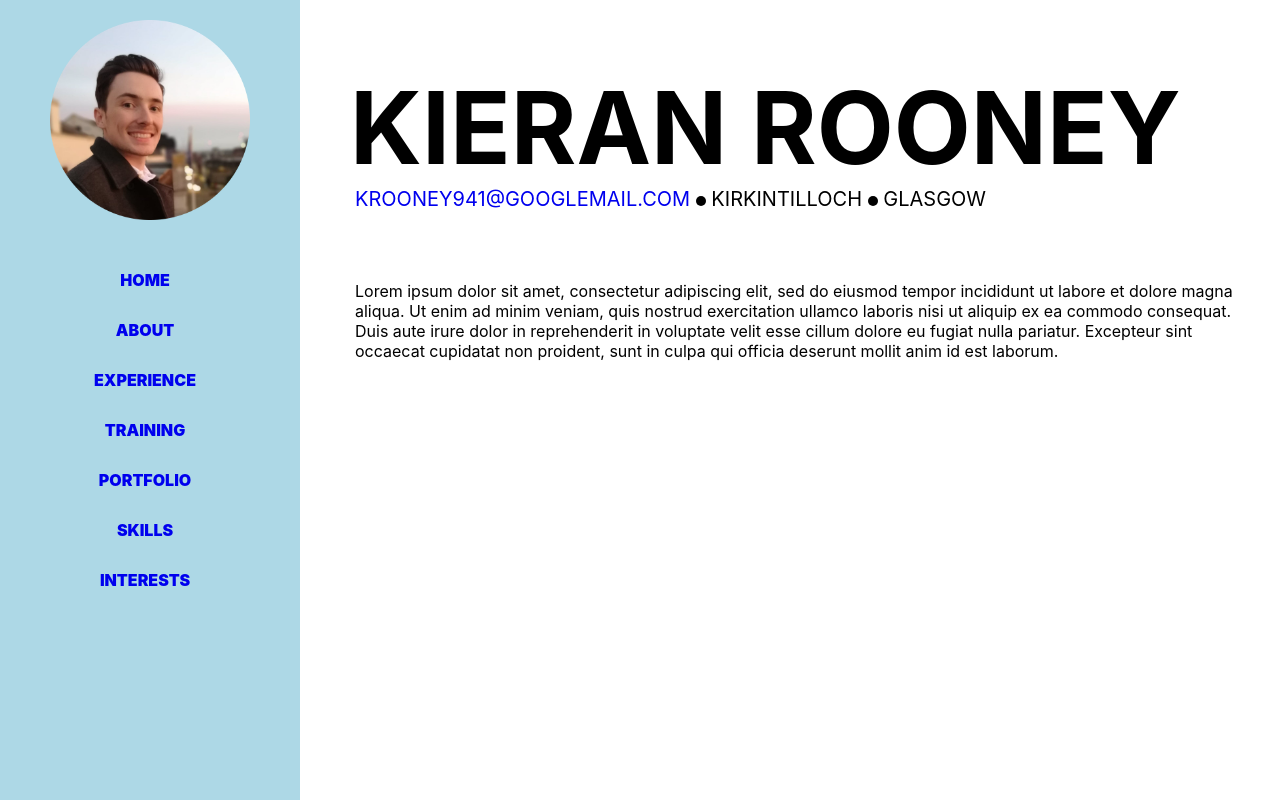
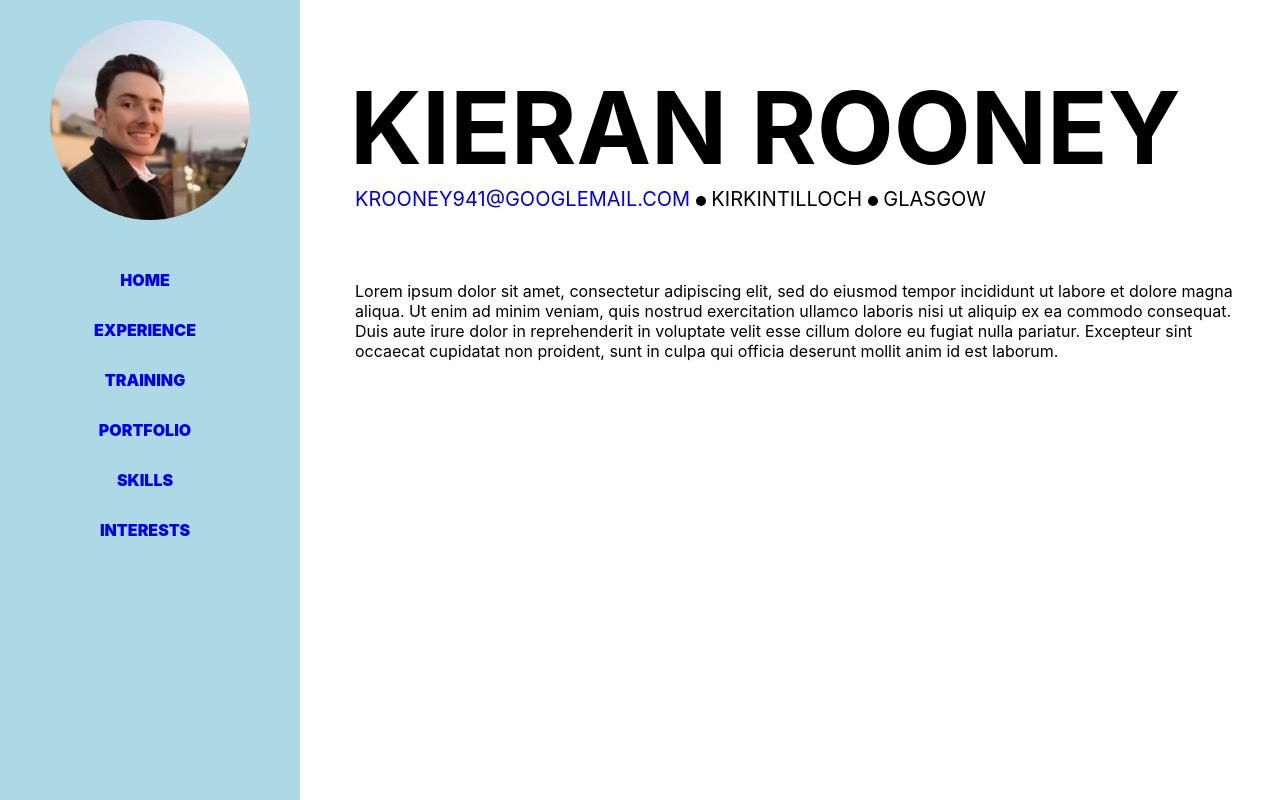
Before and after one commit to KRooney941/portfolio_website, a React (Create React App) app: page / in a window 1280 px wide. Built offline with nearby package versions, Linux system fonts and the light colour scheme.

Commit message:
removed about

```diff
--- a/src/App.js
+++ b/src/App.js
@@ -18,7 +18,6 @@ const App = () => {
 
       <Routes>
         <Route exact path="/" element={< Home />} />
-        <Route exact path="/about" element={< About />} />
         <Route exact path="/experience" element={< Experience />}/>
         <Route exact path="/training" element={< Training />}/>
         <Route exact path="/portfolio" element={< Portfolio />}/>
--- a/src/components/NavBar/navBar.js
+++ b/src/components/NavBar/navBar.js
@@ -17,9 +17,6 @@ const NavBar = () => {
     <ul>
       <li>
         <Link to="/">HOME</Link>
-      </li>
-      <li>
-        <Link to="/about">ABOUT</Link>
       </li>
       <li>
         <Link to="/experience">EXPERIENCE</Link>
```
